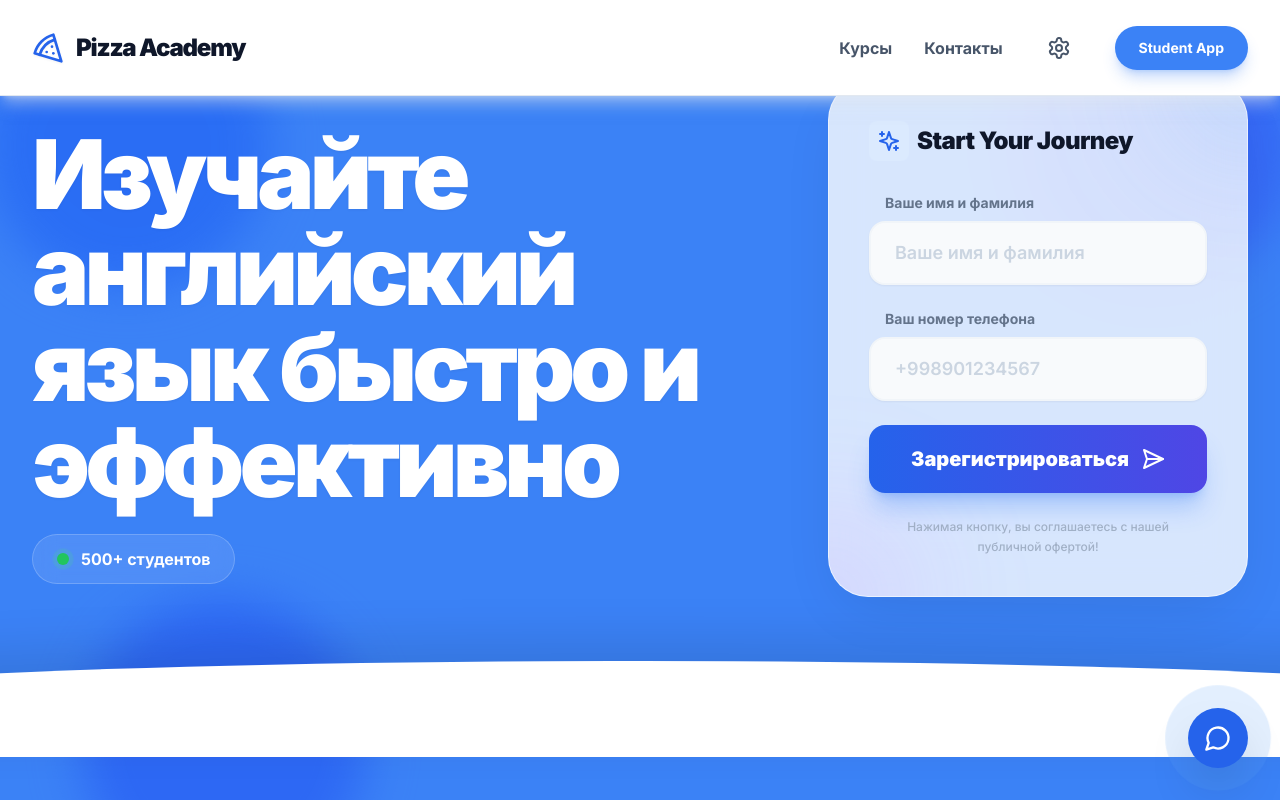
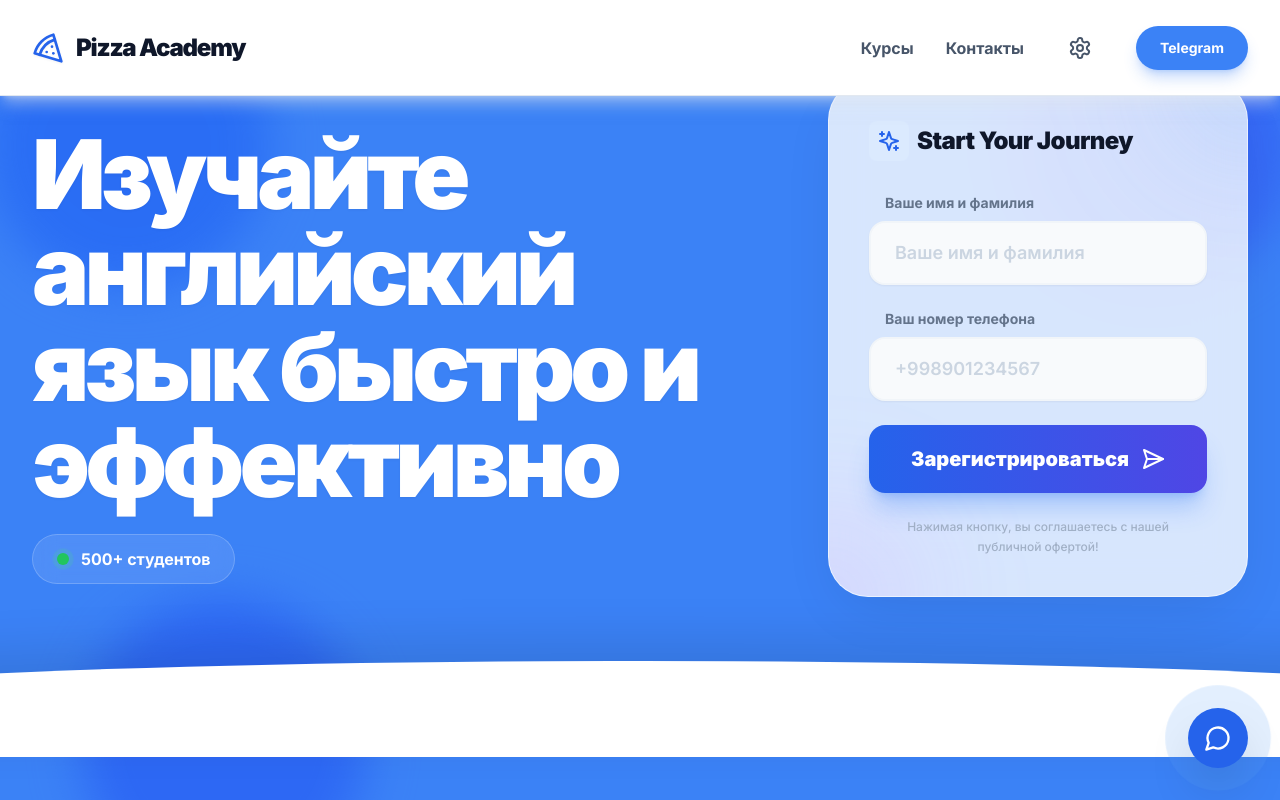
Before and after one commit to FanPlov/pizza, a React (Vite) app: page / in a window 1280 px wide. Shown: the top 800 px of the page. Built offline with nearby package versions, Linux system fonts and the light colour scheme.

Commit message:
Change link text from 'Student App' to 'Telegram'

```diff
--- a/components/Header.tsx
+++ b/components/Header.tsx
@@ -57,7 +57,7 @@ export const Header: React.FC = () => {
                 rel="noopener noreferrer"
                 className="bg-blue-500 hover:bg-blue-600 text-white px-6 py-3 rounded-full font-bold text-sm shadow-lg shadow-blue-500/30 transition-all hover:scale-105 active:scale-95 flex items-center justify-center"
               >
-                Student App
+                Telegram
               </a>
             </nav>
 
```
